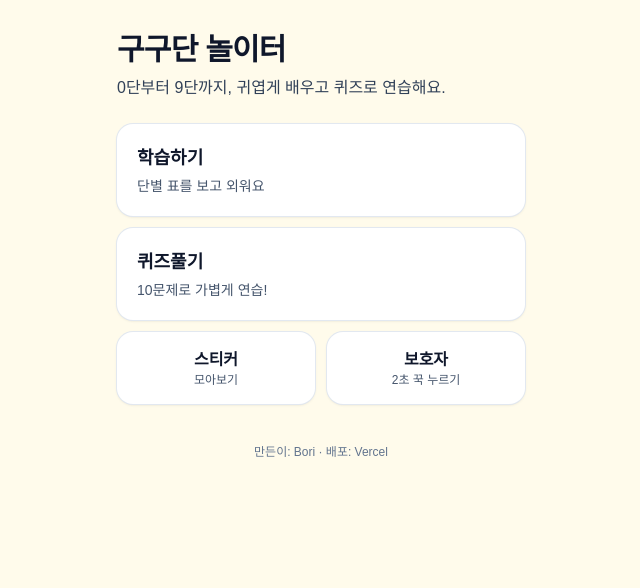
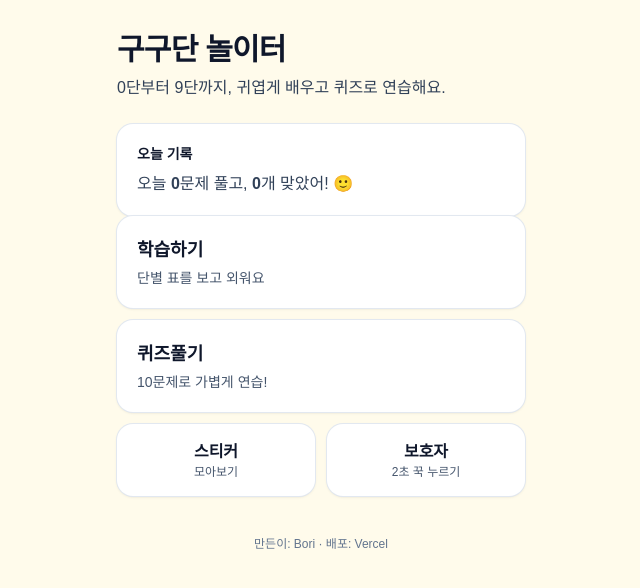
Before and after one commit to woairi/gugudan-kids, a Next.js app: page / in a window 1280 px wide. Shown: the top 588 px of the page, without its empty margins (319-959 px from the left). Built offline with nearby package versions, Linux system fonts and the light colour scheme.

Commit message:
feat(stats): track daily solved/correct and show on home

```diff
--- a/src/app/page.tsx
+++ b/src/app/page.tsx
@@ -3,6 +3,7 @@
 import Link from "next/link";
 import { useEffect, useRef, useState } from "react";
 import { getActiveSession } from "@/shared/lib/session";
+import { getToday } from "@/shared/lib/daily";
 
 export default function HomePage() {
   return (
@@ -14,6 +15,23 @@ export default function HomePage() {
             0단부터 9단까지, 귀엽게 배우고 퀴즈로 연습해요.
           </p>
         </header>
+        <div className="mt-4 rounded-2xl bg-white p-5 shadow-sm ring-1 ring-slate-200">
+          <div className="text-sm font-extrabold">오늘 기록</div>
+          <div className="mt-2 text-base text-slate-700">
+            {(() => {
+              const t = getToday();
+              const rate = t.solved ? Math.round((t.correct / t.solved) * 100) : 0;
+              const face = rate >= 90 ? "😄😄😄" : rate >= 70 ? "😄😄" : rate >= 50 ? "😄" : "🙂";
+              return (
+                <>
+                  오늘 <span className="font-extrabold">{t.solved}</span>문제 풀고,
+                  <span className="font-extrabold"> {t.correct}</span>개 맞았어! {face}
+                </>
+              );
+            })()}
+          </div>
+        </div>
+
 
         {getActiveSession() && (
           <a
--- a/src/app/quiz/page.tsx
+++ b/src/app/quiz/page.tsx
@@ -10,6 +10,7 @@ import { unlockBadge, type BadgeId } from "@/shared/lib/rewards";
 import { getSettings } from "@/shared/lib/settings";
 import { playCorrect, playWrong } from "@/shared/lib/sound";
 import { clearActiveSession, getActiveSession, setActiveSession, type QuizSession } from "@/shared/lib/session";
+import { bumpToday } from "@/shared/lib/daily";
 
 type Question = {
   dan: number;
@@ -265,6 +266,7 @@ export default function QuizPage() {
       const deduped = prev.filter((r) => r.id !== result.id);
       const next = [result, ...deduped].slice(0, RECENT_LIMIT);
       lsSet(RECENT_RESULTS_KEY, next);
+      bumpToday(result.total, result.correct);
       clearActiveSession();
       setSessionId(null);
       router.push("/result");
--- /dev/null
+++ b/src/shared/lib/daily.ts
@@ -0,0 +1,49 @@
+import { lsGet, lsSet } from "./storage";
+import { isRecord } from "./validators";
+
+export type DailyStat = {
+  solved: number;
+  correct: number;
+};
+
+export type DailyStats = Record<string, DailyStat>; // YYYY-MM-DD
+
+export const DAILY_KEY = "gugudan.daily.v1";
+
+function isDailyStat(v: unknown): v is DailyStat {
+  if (!isRecord(v)) return false;
+  const o = v as Record<string, unknown>;
+  return typeof o.solved === "number" && typeof o.correct === "number";
+}
+
+function isDailyStats(v: unknown): v is DailyStats {
+  if (!isRecord(v)) return false;
+  return Object.values(v).every(isDailyStat);
+}
+
+export function todayKey(d = new Date()): string {
+  const yyyy = d.getFullYear();
+  const mm = String(d.getMonth() + 1).padStart(2, "0");
+  const dd = String(d.getDate()).padStart(2, "0");
+  return `${yyyy}-${mm}-${dd}`;
+}
+
+export function getDailyStats(): DailyStats {
+  return lsGet<DailyStats>(DAILY_KEY, isDailyStats) ?? {};
+}
+
+export function bumpToday(solvedDelta: number, correctDelta: number) {
+  const stats = getDailyStats();
+  const key = todayKey();
+  const prev = stats[key] ?? { solved: 0, correct: 0 };
+  stats[key] = {
+    solved: prev.solved + solvedDelta,
+    correct: prev.correct + correctDelta,
+  };
+  lsSet(DAILY_KEY, stats);
+}
+
+export function getToday(): DailyStat {
+  const stats = getDailyStats();
+  return stats[todayKey()] ?? { solved: 0, correct: 0 };
+}
```
Also changed, not shown: 1 other file (tests, documents, lock files or other folders).
